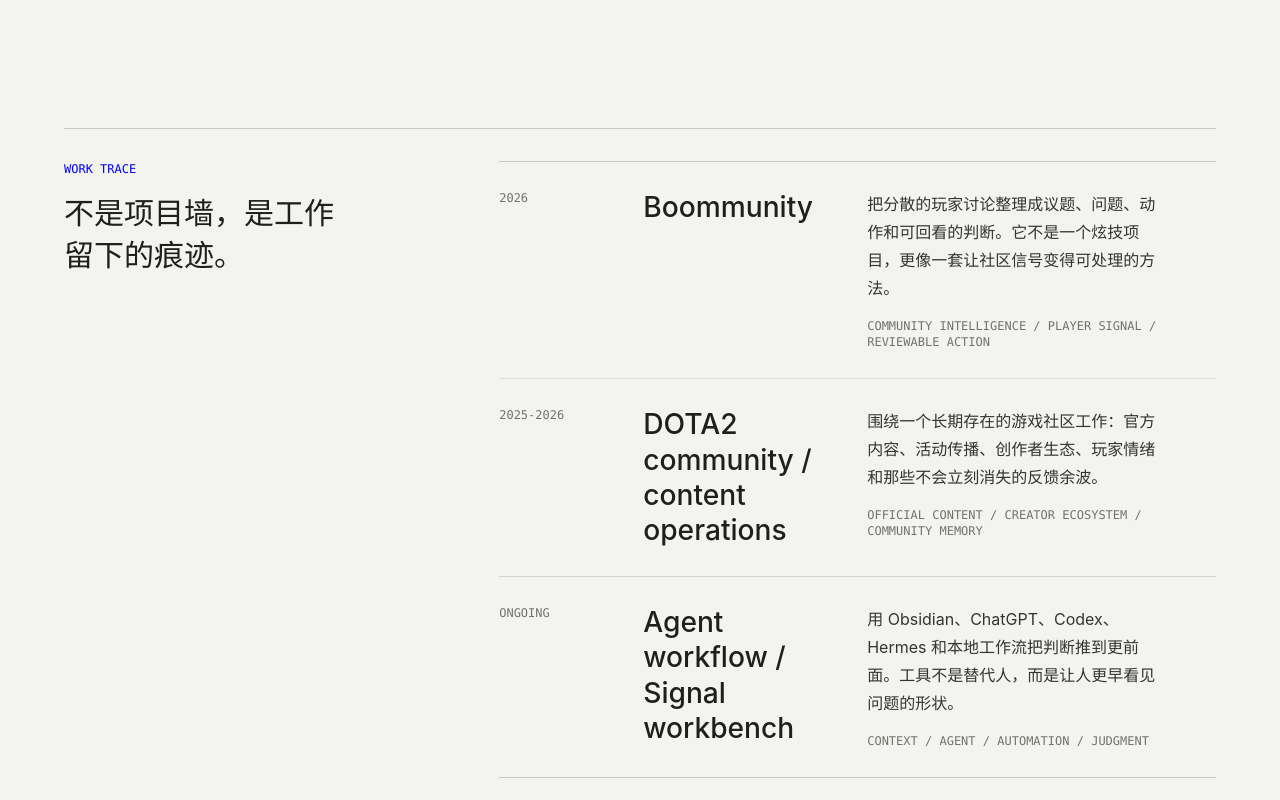
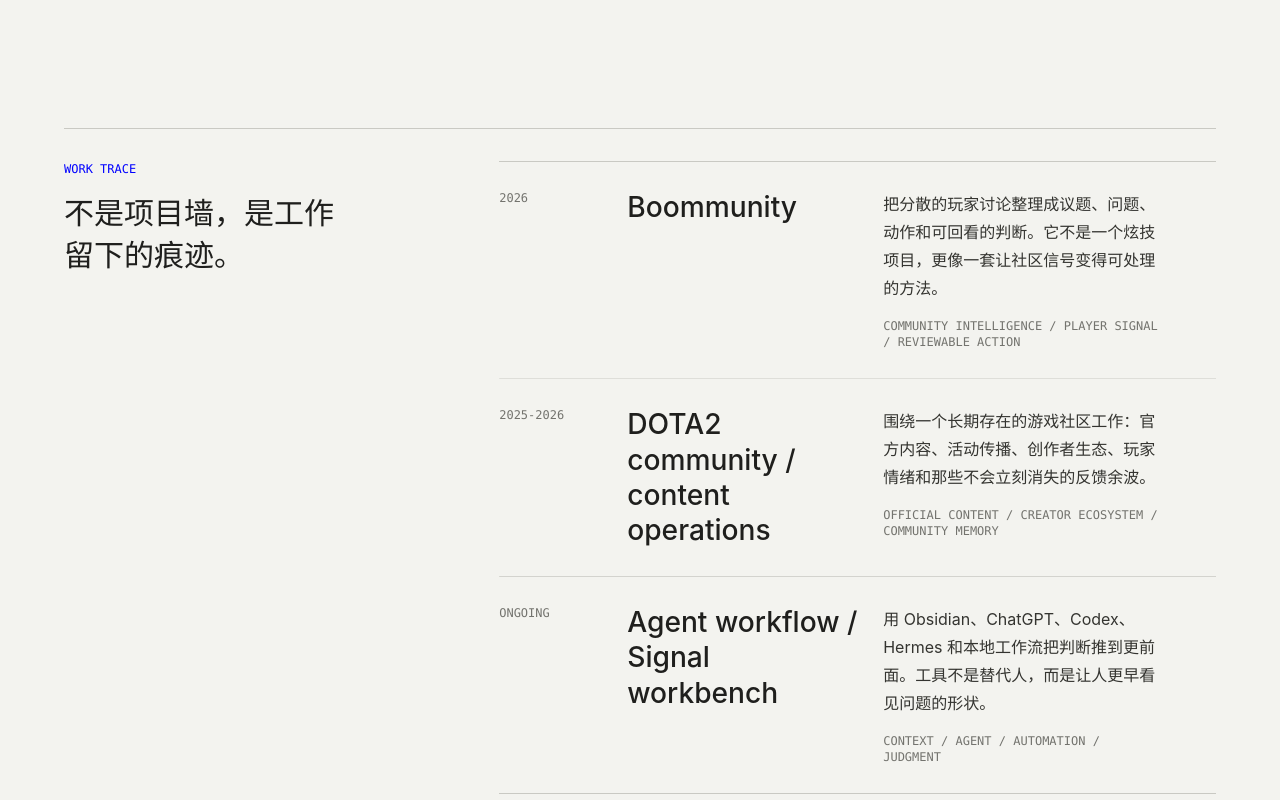
Before and after one commit to yushizehuohuo-gif/huohuoweb, a Next.js app: page / in a window 1280 px wide. Shown: the part 1932-2732 px from the top of the page. Built offline with nearby package versions, Linux system fonts and the light colour scheme.

Commit message:
fix work trace title overlap

```diff
--- a/src/app/globals.css
+++ b/src/app/globals.css
@@ -416,12 +416,17 @@
   transform: translateX(-8px);
 }
 
-.index-sitemap-row .editorial-row-arrow,
-.work-news-row .editorial-row-arrow {
+.index-sitemap-row .editorial-row-arrow {
   position: static;
   align-self: start;
   justify-self: end;
   padding-top: 0.15rem;
+}
+
+.work-news-row .editorial-row-arrow {
+  position: absolute;
+  right: 0;
+  top: 2rem;
 }
 
 .editorial-link:hover .editorial-row::after,
--- a/src/components/home/work-trace.tsx
+++ b/src/components/home/work-trace.tsx
@@ -26,7 +26,7 @@
               <article
                 key={item.title}
                 data-reveal
-                className="editorial-row work-news-row grid gap-4 border-t border-rule py-7 first:border-t-0 md:grid-cols-[8rem_minmax(13rem,0.38fr)_1fr_auto]"
+                className="editorial-row work-news-row grid items-start gap-4 border-t border-rule py-7 first:border-t-0 md:grid-cols-[7rem_minmax(0,1fr)] md:pr-14 xl:grid-cols-[7rem_minmax(15rem,0.72fr)_minmax(16rem,1fr)]"
               >
                 <p className="editorial-row-number font-mono text-xs uppercase text-muted">
                   {item.label}
@@ -34,7 +34,7 @@
                 <h3 className="editorial-row-title font-display text-[clamp(1.45rem,2.2vw,2.5rem)] font-medium leading-tight text-ink">
                   {item.title}
                 </h3>
-                <div>
+                <div className="md:col-start-2 xl:col-start-3">
                   <p className="text-sm leading-7 text-deep md:text-base">
                     {item.description}
                   </p>
```
